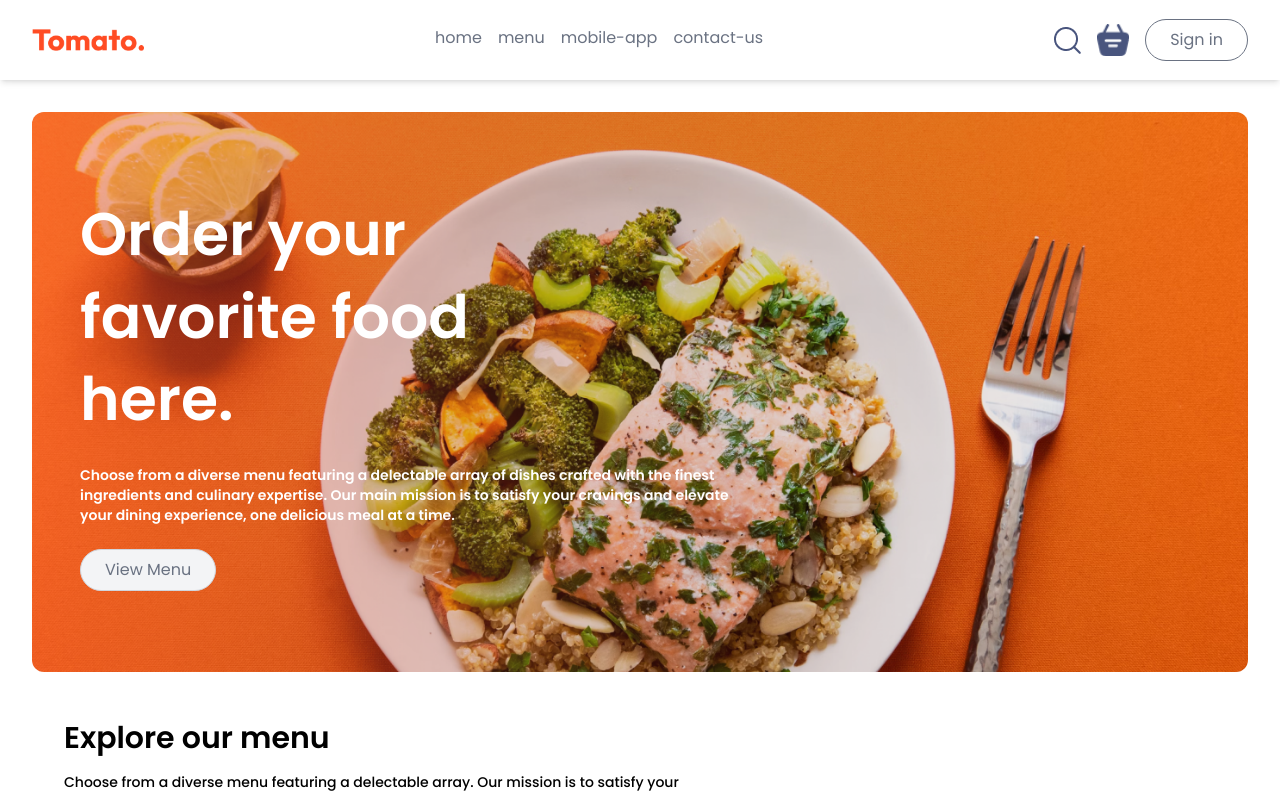
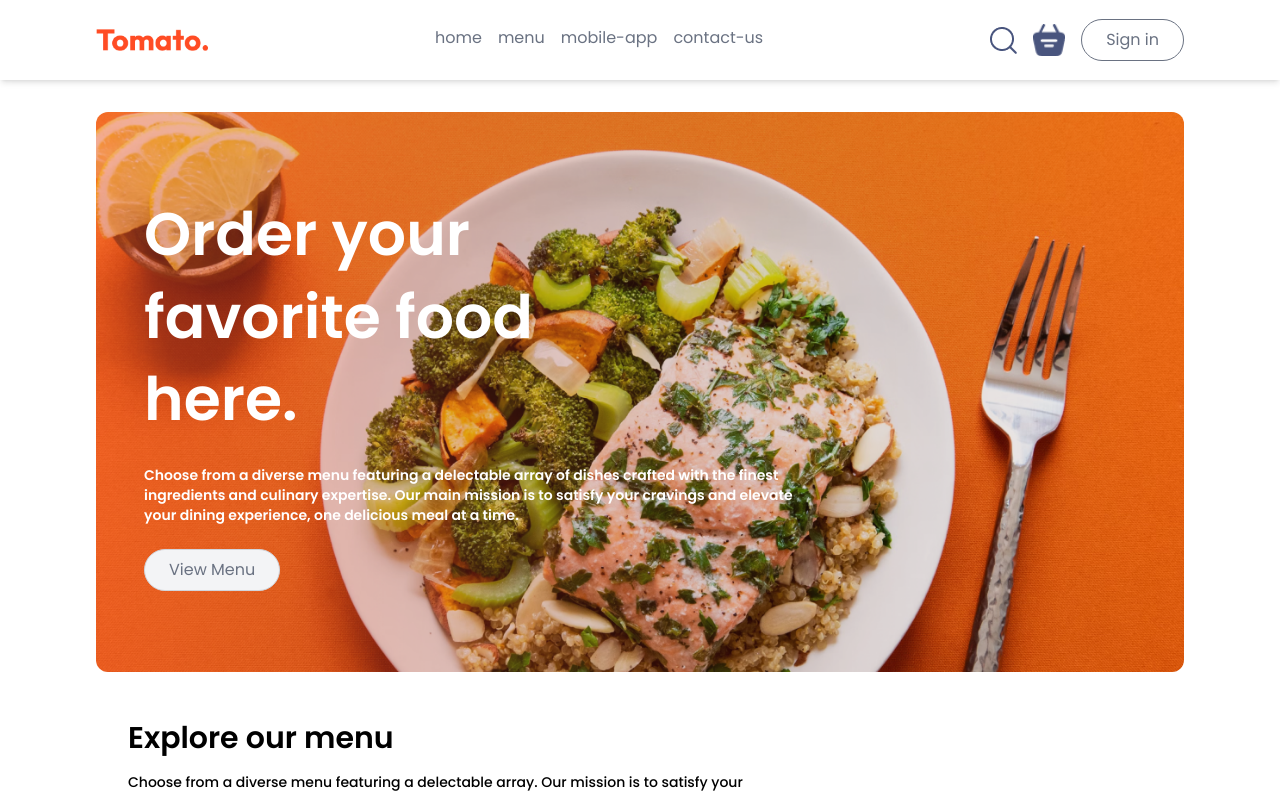
Before and after one commit to Prateek-ind/Food-delivery-App, a React (Vite) app: page / in a window 1280 px wide. Shown: the top 794 px of the page. Built offline with nearby package versions, Linux system fonts and the light colour scheme.

Commit message:
fix max-width

```diff
--- a/src/components/pages/Footer.jsx
+++ b/src/components/pages/Footer.jsx
@@ -5,7 +5,7 @@ const Footer = () => {
   return (
     <footer
       id="contact-us"
-      className="bg-neutral-900 text-gray-200 p-8 mt-24 max-w-7xl mx-auto px-4 sm:px-6 lg:px-8 rounded-lg"
+      className="bg-neutral-900 text-gray-200 p-8 mt-24 max-w-6xl mx-auto px-4 sm:px-6 lg:px-8 rounded-lg"
     >
       <div className="w-full flex justify-between">
         <div className="max-w-sm">
--- a/src/components/pages/Home.jsx
+++ b/src/components/pages/Home.jsx
@@ -13,7 +13,7 @@ const Home = () => {
 
   return (
 
-      <div className="mt-8 pt-20 max-w-7xl mx-auto px-4 sm:px-6 lg:px-8 overflow-hidden">
+      <div className="mt-8 pt-20 max-w-6xl mx-auto px-4 sm:px-6 lg:px-8 overflow-hidden">
         <Header />
 
       <ExploreMenu category={category} setCategory={setCategory} />
--- a/src/components/pages/Navbar.jsx
+++ b/src/components/pages/Navbar.jsx
@@ -24,7 +24,7 @@ const Navbar = ({ onOpenModal }) => {
 
   return (
     <div className="h-[80px] fixed top-0 left-0 w-full shadow-md z-30 bg-white">
-      <div className="max-w-7xl mx-auto px-4 sm:px-6 lg:px-8 h-full flex items-center justify-between ">
+      <div className="max-w-6xl mx-auto px-4 sm:px-6 lg:px-8 h-full flex items-center justify-between ">
         <RouterLink to="/">
           <img
             src={assets.logo}
```
